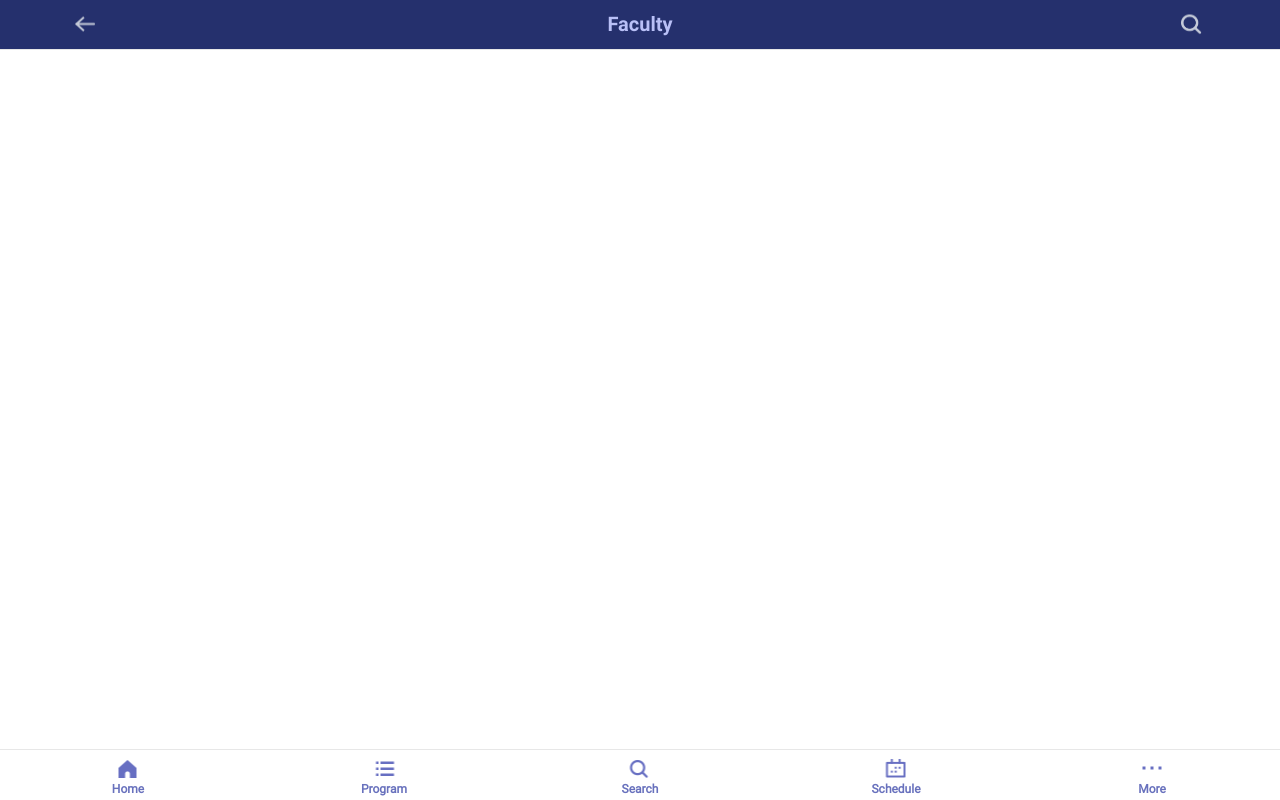
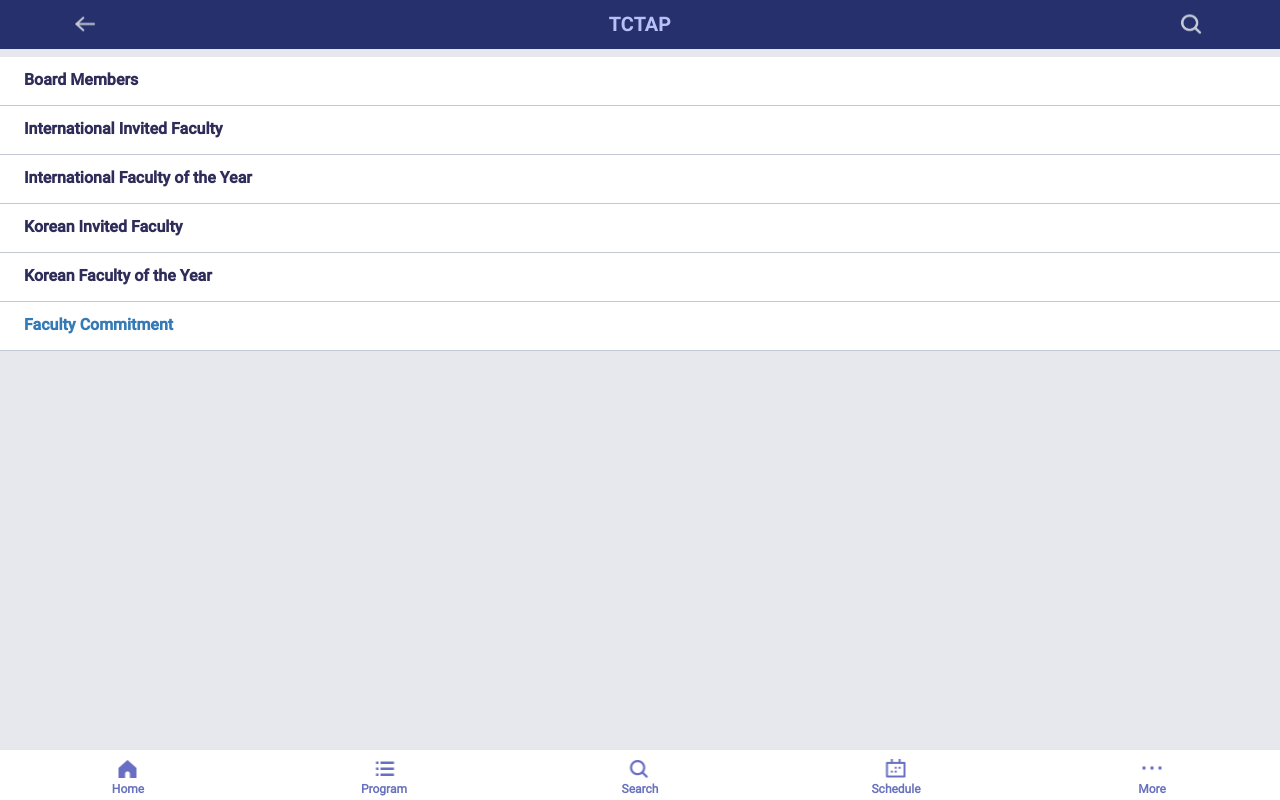
Before and after one commit to keh7264/tctap, an Angular app: page /faculty/list in a window 1280 px wide. Built offline with nearby package versions, Linux system fonts and the light colour scheme; no server answers.

Commit message:
faculty 구조변경

```diff
--- a/src/app/app.module.ts
+++ b/src/app/app.module.ts
@@ -31,6 +31,7 @@
 import { QuestionDetailComponent } from './question/question-detail/question-detail.component';
 import { ProgramListComponent } from './programs/program-list/program-list.component';
 import { SessionComponent } from './programs/program/session/session.component';
+import { FacultyGroupComponent } from './faculties/faculty-group/faculty-group.component';
 
 @NgModule({
   declarations: [
@@ -59,7 +60,8 @@
     QuestionListComponent,
     QuestionDetailComponent,
     ProgramListComponent,
-    SessionComponent
+    SessionComponent,
+    FacultyGroupComponent
   ],
   imports: [
     BrowserModule,
--- a/src/app/faculties/faculties.component.html
+++ b/src/app/faculties/faculties.component.html
@@ -1,28 +1 @@
-<section class="body_contentsArea back_gray">
-  <dl class="list_default">
-    <dt class="list_item addRight list_open">
-      <a class="full" routerLink="/faculty/board-list">Board Members </a>
-    </dt>
-    <dt class="list_item addRight list_open">
-      <a class="full" routerLink="/faculty/list/1"
-        >International Invited Faculty</a
-      >
-    </dt>
-    <dt class="list_item addRight list_open">
-      <a class="full" routerLink="/faculty/list/2"
-        >International Faculty of the Year</a
-      >
-    </dt>
-    <dt class="list_item addRight list_open">
-      <a class="full" routerLink="/faculty/list/3">Korean Invited Faculty</a>
-    </dt>
-    <dt class="list_item addRight list_open">
-      <a class="full" routerLink="/faculty/list/4"
-        >Korean Faculty of the Year</a
-      >
-    </dt>
-    <dt class="list_item addRight list_open">
-      <a class="full">Faculty Commitment</a>
-    </dt>
-  </dl>
-</section>
+<router-outlet></router-outlet>
--- /dev/null
+++ b/src/app/faculties/faculty-group/faculty-group.component.html
@@ -0,0 +1,28 @@
+<section class="body_contentsArea back_gray">
+  <dl class="list_default">
+    <dt class="list_item addRight list_open">
+      <a class="full" routerLink="/faculty/list/board">Board Members </a>
+    </dt>
+    <dt class="list_item addRight list_open">
+      <a class="full" routerLink="/faculty/list/1"
+        >International Invited Faculty</a
+      >
+    </dt>
+    <dt class="list_item addRight list_open">
+      <a class="full" routerLink="/faculty/list/2"
+        >International Faculty of the Year</a
+      >
+    </dt>
+    <dt class="list_item addRight list_open">
+      <a class="full" routerLink="/faculty/list/3">Korean Invited Faculty</a>
+    </dt>
+    <dt class="list_item addRight list_open">
+      <a class="full" routerLink="/faculty/list/4"
+        >Korean Faculty of the Year</a
+      >
+    </dt>
+    <dt class="list_item addRight list_open">
+      <a class="full">Faculty Commitment</a>
+    </dt>
+  </dl>
+</section>
--- /dev/null
+++ b/src/app/faculties/faculty-group/faculty-group.component.ts
@@ -0,0 +1,15 @@
+import { Component, OnInit } from '@angular/core';
+
+@Component({
+  selector: 'app-faculty-group',
+  templateUrl: './faculty-group.component.html',
+  styleUrls: ['./faculty-group.component.scss']
+})
+export class FacultyGroupComponent implements OnInit {
+
+  constructor() { }
+
+  ngOnInit() {
+  }
+
+}
--- a/src/app/main/main.component.html
+++ b/src/app/main/main.component.html
@@ -12,7 +12,7 @@
   <div class="main_tabArea">
     <ul class="circularGram">
       <li class="op1">
-        <a routerLink="/faculties">
+        <a routerLink="/faculty/list">
           <div class="img_area">
             <img src="../../assets/img/main_icon01.png" />
           </div>
```
Also changed, not shown: src/app/app-routing.module.ts (+16 -14 lines), src/app/faculties/faculty-group/faculty-group.component.scss (added), 1 other file (tests, documents, lock files or other folders).
